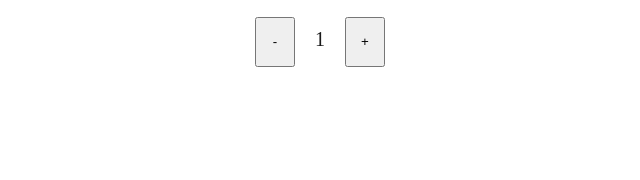
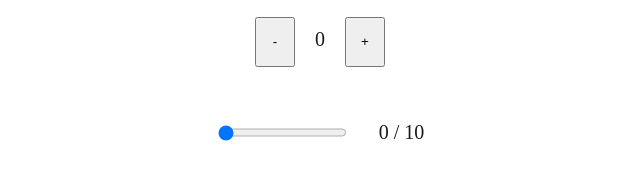
Before and after one commit to soloway-ivan/js_learning, a plain HTML site: page src/index.html in a window 1280 px wide. Shown: the whole page, without its empty margins (320-960 px from the left). Drawn offline with Linux system fonts and the light colour scheme.

Commit message:
add slider-bar

```diff
--- a/src/css/styles.css
+++ b/src/css/styles.css
@@ -14,3 +14,15 @@
   color: #1a1a1a;
   margin: 20px;
 }
+
+.scroll-bar {
+  display: flex;
+  justify-content: center;
+  margin: 50px 0px 60px 0px;
+}
+
+.scroll-bar__amount {
+  font-size: 20px;
+  color: #1a1a1a;
+  margin-left: 30px;
+}
--- a/src/index.html
+++ b/src/index.html
@@ -8,13 +8,20 @@
   <title>JS Learning</title>
 </head>
 <body>
-
   <div class="clicker">
     <input type="button" class="click-minus" value="-">
     <div class="amount">1</div>
     <input type="button" class="click-plus" value="+">
   </div>
 
+  <div class="scroll-bar">
+    <input id="scroll-bar__pogress" type="range" max="10" min="0" oninput="Slider()" value="0">
+    <div class="scroll-bar__amount">
+      <span id="scroll-bar__current-amount">0</span>
+      <span>/</span>
+      <span id="scroll-bar__all-amount">10</span>
+    </div>
+  </div>
   <script src="/js/script.js"></script>
 </body>
 </html>
--- a/src/js/script.js
+++ b/src/js/script.js
@@ -19,3 +19,23 @@ buttonMinus.addEventListener('click', () => {
 buttonPlus.addEventListener('click', () => {
   count = `${amount.innerHTML++}`;
 })
+
+//Slider
+const allAmount = selectDOMElement('#scroll-bar__all-amount');
+const progressSlide = selectDOMElement('#scroll-bar__pogress');
+let currentAmount = selectDOMElement('#scroll-bar__current-amount');
+
+function Slider() {
+  amount.innerHTML = progressSlide.value;
+  currentAmount.innerHTML = progressSlide.value;
+
+  buttonMinus.addEventListener('click', () => {
+    currentAmount.innerHTML = progressSlide.value = amount.innerHTML;
+  })
+
+  buttonPlus.addEventListener('click', () => {
+    currentAmount.innerHTML = progressSlide.value = amount.innerHTML;
+  })
+}
+
+Slider()
```
